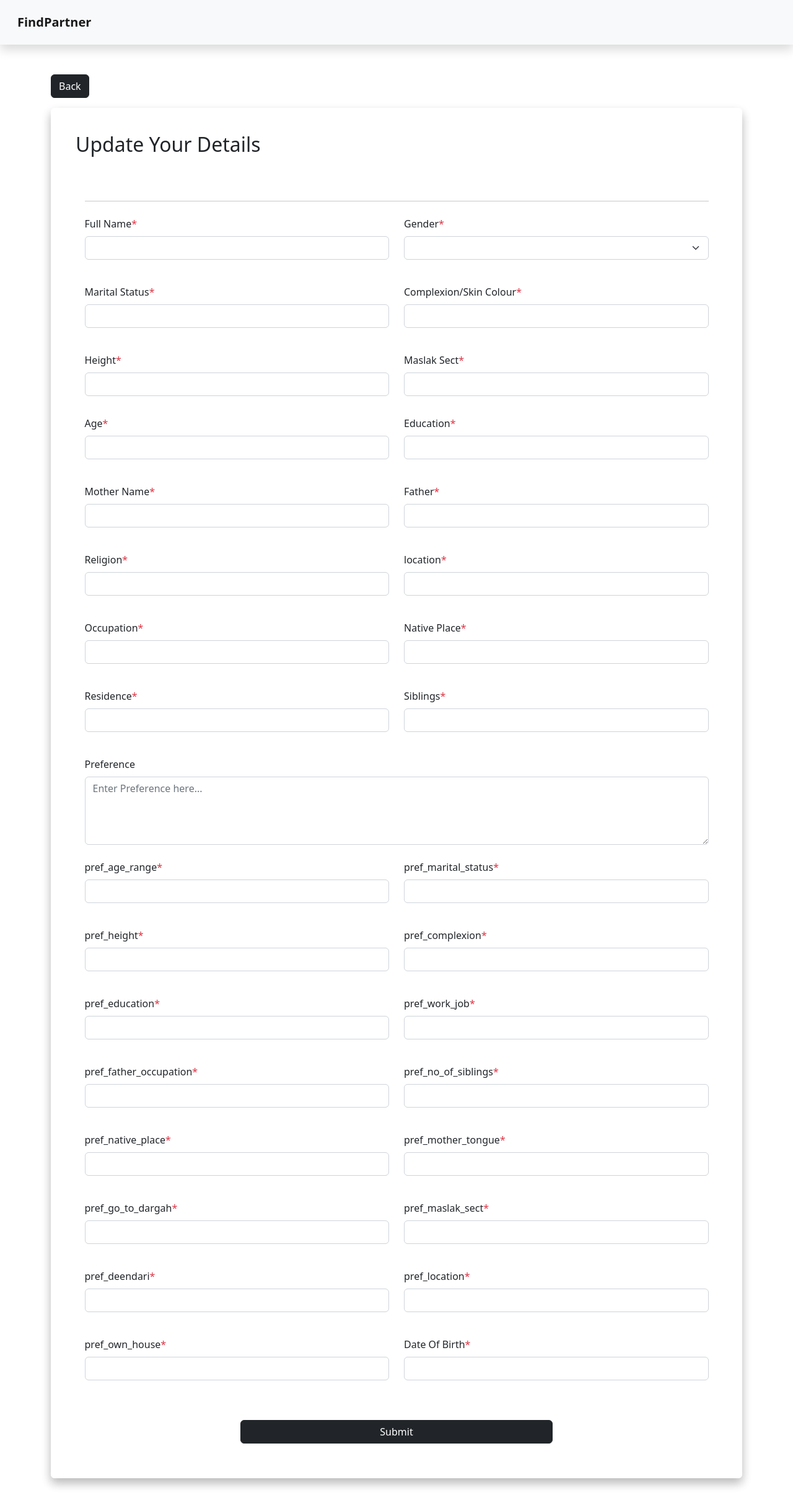
After one commit to syedarshad7862/full-matrimony, a FastAPI app: template templates/edit_profile.html in a window 1280 px wide. The commit adds this page. Shown: the whole page at 62% size. Run offline with FastAPI, Linux system fonts and the light colour scheme; the template is opened without the code that fills it, so the values that code supplies are empty.

Commit message:
added new code

```diff
--- a/main.py
+++ b/main.py
@@ -15,6 +15,7 @@ import os
 import json
 import datetime
 from bson import ObjectId
+from bson.errors import InvalidId
 import pdb
 from dataclasses import asdict
 
@@ -265,6 +266,105 @@ async def upload_pdf_db(request: Request ,file: UploadFile = File(...), user_db=
     added = await db["user_profiles"].insert_one(format_data)
     return RedirectResponse("/upload", status_code=303)
 
+@app.get("/profiles")
+async def get_profiles(request: Request,user_db=Depends(get_authenticated_agent_db)):
+    user, db = user_db
+    all_profiles = await db["user_profiles"].find({}).to_list(length=None)
+    return templates.TemplateResponse("profiles.html", {"request": request, "user": user, 'profiles': all_profiles})
+
+@app.get("/edit-profiles/{profile_id}")
+async def edit_profile(request: Request,profile_id: str,user_db=Depends(get_authenticated_agent_db)):
+    user, db = user_db
+    try:
+        obj_id = ObjectId(profile_id)
+    except InvalidId:
+        return {"error": "Invalid ID"}
+    profile = await db["user_profiles"].find_one({'_id': obj_id})
+    return templates.TemplateResponse("edit_profile.html", {"request": request, "user": user, 'profile':profile})
+
+@app.post("/edit-profile/{profile_id}")
+async def edit_profile_db(request: Request,
+    profile_id: str,
+    full_name: str = Form(...),
+    age: str = Form(...),
+    date_of_birth: str = Form(...),
+    gender: str = Form(...),
+    marital_status: str = Form(...),
+    complexion: str = Form(...),
+    height: str = Form(...),
+    education: str = Form(...),
+    maslak_sect: str = Form(...),
+    occupation: str = Form(...),
+    native_place: str = Form(...),
+    residence: str = Form(...),
+    location: str = Form(...),
+    siblings: str = Form(...),
+    father_name: str = Form(...),
+    mother_name: str = Form(...),
+    preferences: str = Form(...),
+    pref_age_range: str = Form(...),
+    pref_marital_status: str = Form(...),
+    pref_height: str = Form(...),
+    pref_complexion: str = Form(...),
+    pref_education: str = Form(...),
+    pref_work_job: str = Form(...),
+    pref_father_occupation: str = Form(...),
+    pref_no_of_siblings: str = Form(...),
+    pref_native_place: str = Form(...),
+    pref_mother_tongue: str = Form(...),
+    pref_go_to_dargah: str = Form(...),
+    pref_maslak_sect: str = Form(...),
+    pref_deendari: str = Form(...),
+    pref_location: str = Form(...),
+    pref_own_house: str = Form(...),
+    user_db=Depends(get_authenticated_agent_db)):
+    user, db = user_db
+    try:
+        obj_id = ObjectId(profile_id)
+    except InvalidId:
+        return {"error": "Invalid ID"}
+    updated_data = {
+        "full_name": full_name,
+        "age": age,
+        "date_of_birth": date_of_birth,
+        "gender": gender,
+        "marital_status": marital_status,
+        "complexion": complexion,
+        "height": height,
+        "education": education,
+        "maslak_sect": maslak_sect,
+        "occupation": occupation,
+        "native_place": native_place,
+        "residence": residence,
+        "location": location,
+        "siblings": siblings,
+        "father_name": father_name,
+        "mother_name": mother_name,
+        "preferences": preferences,
+        "pref_age_range": pref_age_range,
+        "pref_marital_status": pref_marital_status,
+        "pref_height": pref_height,
+        "pref_complexion": pref_complexion,
+        "pref_education": pref_education,
+        "pref_work_job": pref_work_job,
+        "pref_father_occupation": pref_father_occupation,
+        "pref_no_of_siblings": pref_no_of_siblings,
+        "pref_native_place": pref_native_place,
+        "pref_mother_tongue": pref_mother_tongue,
+        "pref_go_to_dargah": pref_go_to_dargah,
+        "pref_maslak_sect": pref_maslak_sect,
+        "pref_deendari": pref_deendari,
+        "pref_location": pref_location,
+        "pref_own_house": pref_own_house,
+    }
+    result = await db['user_profiles'].update_one(
+        {"_id": obj_id},
+        {"$set": updated_data}
+    )
+    print(result)
+    # return templates.TemplateResponse("edit_profile.html", {"request": request, "user": user})
+    return RedirectResponse(url="/profiles", status_code=303)
+
 @app.get("/find")
 async def find_matches(request: Request,user_db=Depends(get_authenticated_agent_db)):
     user, db = user_db
--- a/static/script.js
+++ b/static/script.js
@@ -2,3 +2,9 @@ function confirmDelete() {
     return confirm("Are you sure you want to delete your biodata? This action cannot be undone.")
 }
 console.log("this is working")
+console.log("this is working")
+
+function editProfile(id) {
+    console.log("running inside edit fn")
+    window.location.href = '/edit-profiles/' + id;
+}
--- a/templates/dashboard.html
+++ b/templates/dashboard.html
@@ -41,4 +41,5 @@
         </div>
         {%endif%}
     </div>
+
 {% endblock %}
--- /dev/null
+++ b/templates/edit_profile.html
@@ -0,0 +1,184 @@
+{% extends 'client_base.html' %}
+
+{% block title %}Edit Profile - Matrimonial App{% endblock %}
+
+{% block content %}
+
+<a href="/profiles" class="btn btn-dark mb-3">Back</a>
+<form action="/edit-profile/{{profile._id}}" method="post" class="rounded shadow bg-white mx-auto">
+    <div class="row rounded shadow mx-auto bg-white mb-3">
+    <div class="m-3 p-4">
+        <!-- <span><img src="/images/logo.jpeg" class="ml-3" alt="" width="150px" height="92px"></span> -->
+        <h2 class="">Update Your Details</h2>
+    </div>
+    <div class="col-md-11 mx-auto p-2">
+        <hr class="">
+    <div class="row mb-3 my-4">
+                <!-- <h5>Student Name</h5> -->
+        <div class="col-sm-6 mb-3">
+            <label for="date" class="form-label" id="label">Full Name<span class="text-danger">*</span></label>
+            <input type="text" name="full_name" value="{{profile.full_name}}" class="form-control" id="full_name"
+                    placeholder="" aria-describedby="label"></div>
+            <div class="col-sm-6 mb-3"><label for="date" class="form-label">Gender<span class="text-danger">*</span></label>
+                <select name="gender" class="form-select" aria-label="Default select example">
+                    <option value="{{profile.gender}}">{{profile.gender}}</option>
+                    <option value="Male">Male</option>
+                    <option value="Female">Female</option>
+                </select>
+            </div>
+        </div>
+        <div class="row mb-3 my-4">
+        <div class="col-sm-6 mb-3">
+            <label for="date" class="form-label" id="label">Marital Status<span class="text-danger">*</span></label>
+            <input type="text" name="marital_status" value="{{profile.marital_status}}" class="form-control" id="marital_status"
+                    placeholder="" aria-describedby="label"></div>
+            <div class="col-sm-6 mb-3"><label for="complexion" class="form-label">Complexion/Skin Colour<span class="text-danger">*</span></label>
+                <input type="text" name="complexion" class="form-control" id="complexion"
+                    placeholder="" aria-describedby="label" value="{{profile.complexion}}">
+            </div>
+        </div>
+        <div class="row mb-3 my-4">
+                <div class="col-sm-6 mb-3"><label for="height" class="form-label">Height<span class="text-danger">*</span></label>
+                    <input type="text" name="height" class="form-control" id="height"
+                    placeholder="" aria-describedby="label" value="{{profile.height}}">
+                </div>
+                <div class="col-sm-6 mb-3"><label for="maslak_sect" class="form-label">Maslak Sect<span class="text-danger">*</span></label>
+                    <input type="text" name="maslak_sect" value="{{profile.sect}} {{profile.maslak_sect}}" class="form-control" id="maslak_sect"
+                    placeholder="" aria-describedby="label">
+                    </div>
+        </div>
+        <div class="row mb-3">
+                <div class="col-sm-6 mb-3">
+                    <label for="age" class="form-label" id="label">Age<span class="text-danger">*</span></label>
+                    <input type="text" name="age" value="{{profile.age}}"  class="form-control" id="age"
+                            placeholder="" aria-describedby="label"></div>
+                <div class="col-sm-6 mb-3"><label for="education" class="form-label">Education<span class="text-danger">*</span></label>
+                <input type="text" name="education" value="{{profile.education}}" class="form-control">
+                </div>
+        </div>
+
+        <div class="row mb-3 my-4">
+                <div class="col-sm-6 mb-3"><label for="mother_name" class="form-label">Mother Name<span class="text-danger">*</span></label>
+                    <input type="text" name="mother_name" value="{{profile.mother_name}}" class="form-control" >
+                </div>
+                <div class="col-sm-6 mb-3"><label for="father_name" class="form-label">Father<span class="text-danger">*</span></label>
+                    <input type="text" name="father_name" value="{{profile.father_name}}"  class="form-control" id="father_name"
+                    placeholder="" aria-describedby="label">
+                    </div>
+        </div>
+        <div class="row mb-3 my-4">
+                <div class="col-sm-6 mb-3"><label for="religion" class="form-label">Religion<span class="text-danger">*</span></label>
+                    <input type="text" name="religion" value="{{profile.religion}}" class="form-control" >
+                </div>
+                <div class="col-sm-6 mb-3"><label for="date" class="form-label">location<span class="text-danger">*</span></label>
+                    <input type="text" name="location" value="{{profile.location}}"  class="form-control" id="location"
+                    placeholder="" aria-describedby="label">
+                    </div>
+        </div>
+        <div class="row mb-3 my-4">
+                <div class="col-sm-6 mb-3"><label for="occupation" class="form-label">Occupation<span class="text-danger">*</span></label>
+                    <input type="text" name="occupation" value="{{profile.occupation}}" class="form-control" >
+                </div>
+                <div class="col-sm-6 mb-3"><label for="native_place" class="form-label">Native Place<span class="text-danger">*</span></label>
+                    <input type="text" name="native_place" value="{{profile.native_place}}"  class="form-control" id="native_place"
+                    placeholder="" aria-describedby="label" >
+                    </div>
+        </div>
+        <div class="row mb-3 my-4">
+                <div class="col-sm-6 mb-3"><label for="residence" class="form-label">Residence<span class="text-danger">*</span></label>
+                    <input type="text" name="residence" value="{{profile.residence}}" class="form-control" >
+                </div>
+                <div class="col-sm-6 mb-3"><label for="siblings" class="form-label">Siblings<span class="text-danger">*</span></label>
+                    <input type="text" name="siblings" value="{{profile.siblings}}"  class="form-control" id="siblings"
+                    placeholder="" aria-describedby="label">
+                    </div>
+        </div>
+        <div class="row mb-3 my-4">
+                <div class="col-md-12">
+                    <label for="Preference" class="form-label">Preference</label>
+        <textarea name="preferences" class="form-control" id="Preference" rows="4" placeholder="Enter Preference here...">{{profile.preferences}}</textarea>
+
+                    </div>
+
+
+        </div>
+        <div class="row mb-3 my-4">
+                <div class="col-sm-6 mb-3"><label for="pref_age_range" class="form-label">pref_age_range<span class="text-danger">*</span></label>
+                    <input type="text" name="pref_age_range" value="{{profile.pref_age_range}}" class="form-control" >
+                </div>
+                <div class="col-sm-6 mb-3"><label for="pref_marital_status" class="form-label">pref_marital_status<span class="text-danger">*</span></label>
+                    <input type="text" name="pref_marital_status" value="{{profile.pref_marital_status}}"  class="form-control" id="pref_marital_status"
+                    placeholder="" aria-describedby="label">
+                    </div>
+        </div>
+        <div class="row mb-3 my-4">
+                <div class="col-sm-6 mb-3"><label for="pref_height" class="form-label">pref_height<span class="text-danger">*</span></label>
+                    <input type="text" name="pref_height" value="{{profile.pref_height}}" class="form-control" >
+                </div>
+                <div class="col-sm-6 mb-3"><label for="pref_complexion" class="form-label">pref_complexion<span class="text-danger">*</span></label>
+                    <input type="text" name="pref_complexion" value="{{profile.pref_complexion}}"  class="form-control" id="pref_complexion"
+                    placeholder="" aria-describedby="label">
+                    </div>
+        </div>
+        <div class="row mb-3 my-4">
+                <div class="col-sm-6 mb-3"><label for="pref_education" class="form-label">pref_education<span class="text-danger">*</span></label>
+                    <input type="text" name="pref_education" value="{{profile.pref_education}}" class="form-control" >
+                </div>
+                <div class="col-sm-6 mb-3"><label for="pref_work_job" class="form-label">pref_work_job<span class="text-danger">*</span></label>
+                    <input type="text" name="pref_work_job" value="{{profile.pref_work_job}}"  class="form-control" id="pref_work_job"
+                    placeholder="" aria-describedby="label">
+                    </div>
+        </div>
+        <div class="row mb-3 my-4">
+                <div class="col-sm-6 mb-3"><label for="pref_father_occupation" class="form-label">pref_father_occupation<span class="text-danger">*</span></label>
+                    <input type="text" name="pref_father_occupation" value="{{profile.pref_father_occupation}}" class="form-control" >
+                </div>
+                <div class="col-sm-6 mb-3"><label for="pref_no_of_siblings" class="form-label">pref_no_of_siblings<span class="text-danger">*</span></label>
+                    <input type="text" name="pref_no_of_siblings" value="{{profile.pref_no_of_siblings}}"  class="form-control" id="pref_no_of_siblings"
+                    placeholder="" aria-describedby="label">
+                    </div>
+        </div>
+        <div class="row mb-3 my-4">
+                <div class="col-sm-6 mb-3"><label for="pref_native_place" class="form-label">pref_native_place<span class="text-danger">*</span></label>
+                    <input type="text" name="pref_native_place" value="{{profile.pref_native_place}}" class="form-control" >
+                </div>
+                <div class="col-sm-6 mb-3"><label for="pref_mother_tongue" class="form-label">pref_mother_tongue<span class="text-danger">*</span></label>
+                    <input type="text" name="pref_mother_tongue" value="{{profile.pref_mother_tongue}}"  class="form-control" id="pref_mother_tongue"
+                    placeholder="" aria-describedby="label">
+                    </div>
+        </div>
+        <div class="row mb-3 my-4">
+                <div class="col-sm-6 mb-3"><label for="pref_go_to_dargah" class="form-label">pref_go_to_dargah<span class="text-danger">*</span></label>
+                    <input type="text" name="pref_go_to_dargah" value="{{profile.pref_go_to_dargah}}" class="form-control" >
+                </div>
+                <div class="col-sm-6 mb-3"><label for="pref_maslak_sect" class="form-label">pref_maslak_sect<span class="text-danger">*</span></label>
+                    <input type="text" name="pref_maslak_sect" value="{{profile.pref_maslak_sect}}"  class="form-control" id="pref_maslak_sect"
+                    placeholder="" aria-describedby="label">
+                    </div>
+        </div>
+        <div class="row mb-3 my-4">
+                <div class="col-sm-6 mb-3"><label for="pref_deendari" class="form-label">pref_deendari<span class="text-danger">*</span></label>
+                    <input type="text" name="pref_deendari" value="{{profile.pref_deendari}}" class="form-control" >
+                </div>
+                <div class="col-sm-6 mb-3"><label for="pref_location" class="form-label">pref_location<span class="text-danger">*</span></label>
+                    <input type="text" name="pref_location" value="{{profile.pref_location}}"  class="form-control" id="pref_location"
+                    placeholder="" aria-describedby="label">
+                    </div>
+        </div>
+        <div class="row mb-3 my-4">
+                <div class="col-sm-6 mb-3"><label for="pref_own_house" class="form-label">pref_own_house<span class="text-danger">*</span></label>
+                    <input type="text" name="pref_own_house" value="{{profile.pref_own_house}}" class="form-control" >
+                </div>
+                <div class="col-sm-6 mb-3"><label for="pref_own_house" class="form-label">Date Of Birth<span class="text-danger">*</span></label>
+                    <input type="text" name="date_of_birth" value=" {{profile.date_of_birth}}" class="form-control" >
+                </div>
+        </div>
+        <div class="text-center mx-auto my-5">
+                <button class="btn btn-dark w-50" id="">Submit</button>
+        </div>
+    </div>
+    </div>
+    </form>
+
+
+{% endblock %}
--- a/templates/find_matches.html
+++ b/templates/find_matches.html
@@ -47,7 +47,7 @@
 <div class="row">
     {% for match in matched_profiles %}
     <div class="col-md-4 mb-4">
-      <div class="card h-100 shadow">
+      <div class="card h-100 rounded shadow bg-white">
         <div class="card-body">
           <h5 class="card-title">{{ match.name }}</h5>
           <h6 class="card-subtitle mb-2 text-muted"><strong>Occupation:</strong>: {{ match.occupation }} | Age: {{ match.age }}</h6>
@@ -63,6 +63,7 @@
           <p class="card-text">
             <strong>Compatibility:</strong> {{ match.score_breakdown.compatibility }}<br>
             <strong>Total Score:</strong> {{ match.score_breakdown.total_score }}
+            <strong>Reasoning:</strong> {{ match.score_breakdown.Reasoning }}
           </p>
         </div>
       </div>
--- a/templates/layouts/navbar.html
+++ b/templates/layouts/navbar.html
@@ -15,7 +15,7 @@
           <a class="nav-link" href="/find">Find Matchs</a>
         </li>
         <li class="nav-item">
-          <a class="nav-link" href="#">Search</a>
+          <a class="nav-link" href="/profiles">Profiles</a>
         </li>
         <!-- <li class="nav-item dropdown">
           <a class="nav-link dropdown-toggle" href="#" id="navbarDropdown" role="button" data-bs-toggle="dropdown" aria-expanded="false">
--- a/utils.py
+++ b/utils.py
@@ -16,7 +16,7 @@ oauth2_scheme = OAuth2PasswordBearer(tokenUrl="login_agent")
 load_dotenv()
 SECRET_KEY = "matrimonial-meer-ahmed-sir"
 ALGORITHM = "HS256"
-ACCESS_TOKEN_EXPIRE_MINUTES = 25
+ACCESS_TOKEN_EXPIRE_MINUTES = 60
 
 MONGO_URI = os.getenv("MONGO_URI")
 # connect = MongoClient(MONGO_URI)
```
Also changed, not shown: functions/search_matches.py (+59 -2 lines), templates/edit_bio.html (deleted, +0 -73 lines), templates/profiles.html (added, +35 -0 lines), test.py (added, +12 -0 lines), routes/main.py (added), 2 other files.
